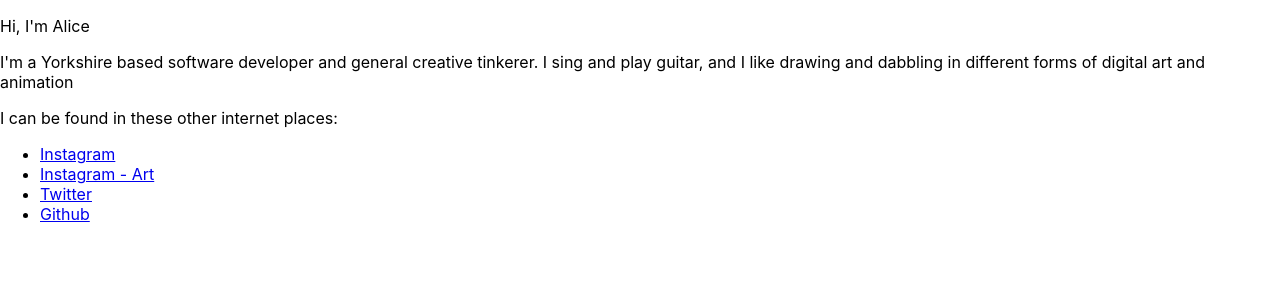
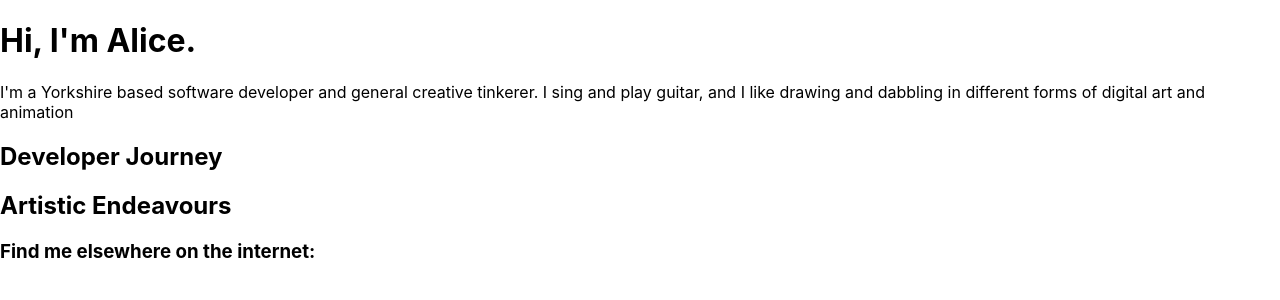
Before and after one commit to aliceclaire23/portfolio, a React (Create React App) app: page / in a window 1280 px wide. Shown: the top 300 px of the page. Built offline with nearby package versions, Linux system fonts and the light colour scheme.

Commit message:
bootstrap components

```diff
--- a/src/App.js
+++ b/src/App.js
@@ -1,18 +1,16 @@
 import './App.css';
+import Introduction from './components/Introduction';
+import DeveloperJourney from './components/DeveloperJourney';
+import ArtisticEndeavours from './components/ArtisticEndeavours';
+import FindMe from './components/FindMe';
 
 function App() {
   return (
       <div>
-        <p>Hi, I'm Alice</p>
-        <p>I'm a Yorkshire based software developer and general creative tinkerer. I sing and play guitar, and I like drawing and dabbling in different forms of digital art and animation</p>
-
-        <p>I can be found in these other internet places:</p>
-        <ul>
-            <li><a href="https://www.instagram.com/alice.claire.23/">Instagram</a></li>
-            <li><a href="https://www.instagram.com/alicedoesartythings/">Instagram - Art</a></li>
-            <li><a href="https://twitter.com/aliceclaire23">Twitter</a></li>
-            <li><a href="https://github.com/aliceclaire23">Github</a></li>
-        </ul>
+        <Introduction />
+        <DeveloperJourney />
+        <ArtisticEndeavours />
+        <FindMe />
       </div>
   );
 }
--- /dev/null
+++ b/src/components/ArtisticEndeavours.js
@@ -0,0 +1,11 @@
+import React from 'react';
+
+const ArtisticEndeavours = () => {
+    return (
+        <div>
+            <h2>Artistic Endeavours</h2>
+        </div>
+    )
+};
+
+export default ArtisticEndeavours;
--- /dev/null
+++ b/src/components/DeveloperJourney.js
@@ -0,0 +1,11 @@
+import React from 'react';
+
+const DeveloperJourney = () => {
+    return (
+        <div>
+            <h2>Developer Journey</h2>
+        </div>
+    )
+};
+
+export default DeveloperJourney;
--- /dev/null
+++ b/src/components/FindMe.js
@@ -0,0 +1,11 @@
+import React from 'react';
+
+const FindMe = () => {
+    return (
+        <div>
+            <h3>Find me elsewhere on the internet:</h3>
+        </div>
+    )
+};
+
+export default FindMe;
--- /dev/null
+++ b/src/components/Introduction.js
@@ -0,0 +1,13 @@
+import React from 'react';
+
+const Introduction = () => {
+    return (
+        <div>
+            <h1>Hi, I'm Alice.</h1>
+            {/* TODO: rewrite this paragraph */}
+            <p>I'm a Yorkshire based software developer and general creative tinkerer. I sing and play guitar, and I like drawing and dabbling in different forms of digital art and animation</p>
+        </div>
+    )
+};
+
+export default Introduction;
```
